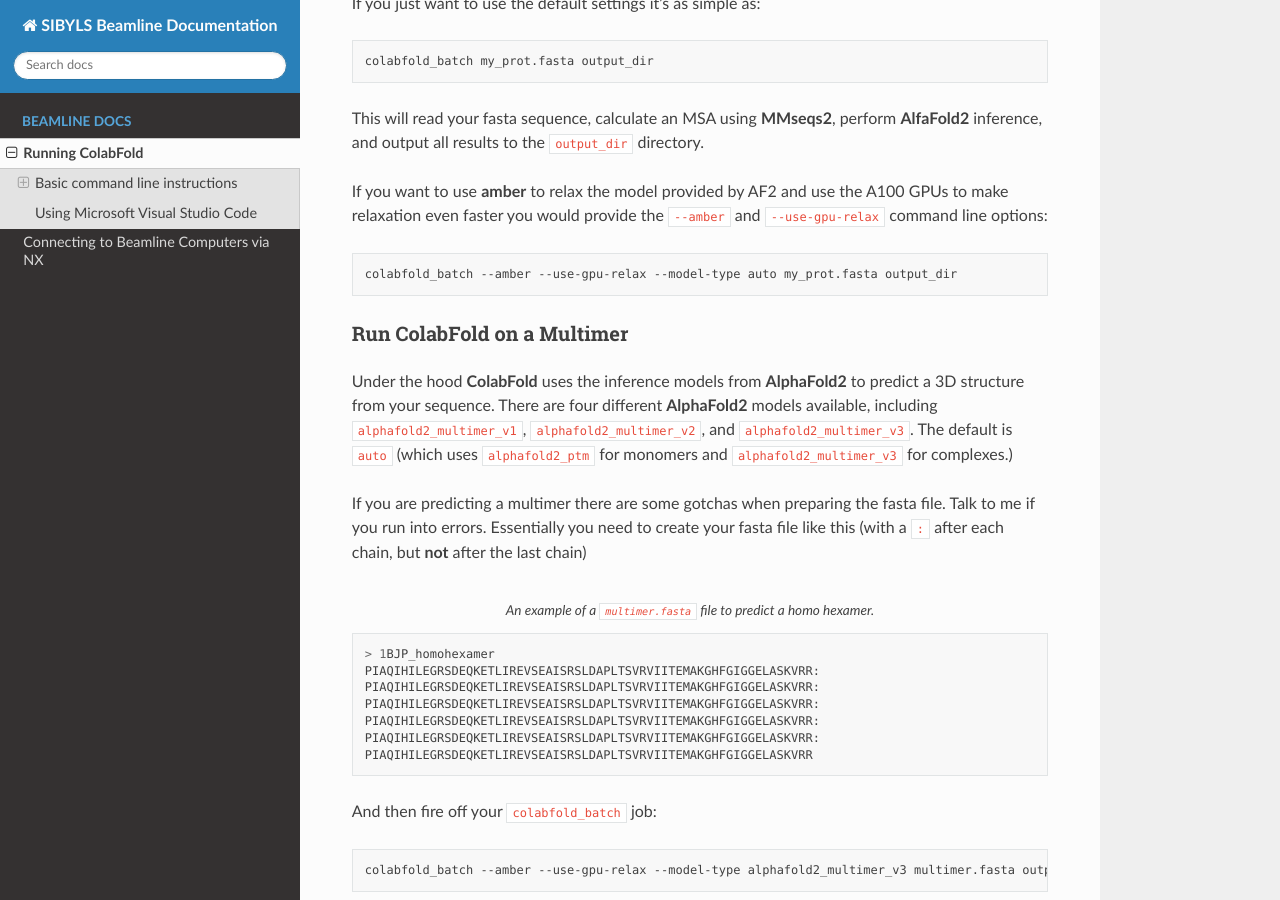
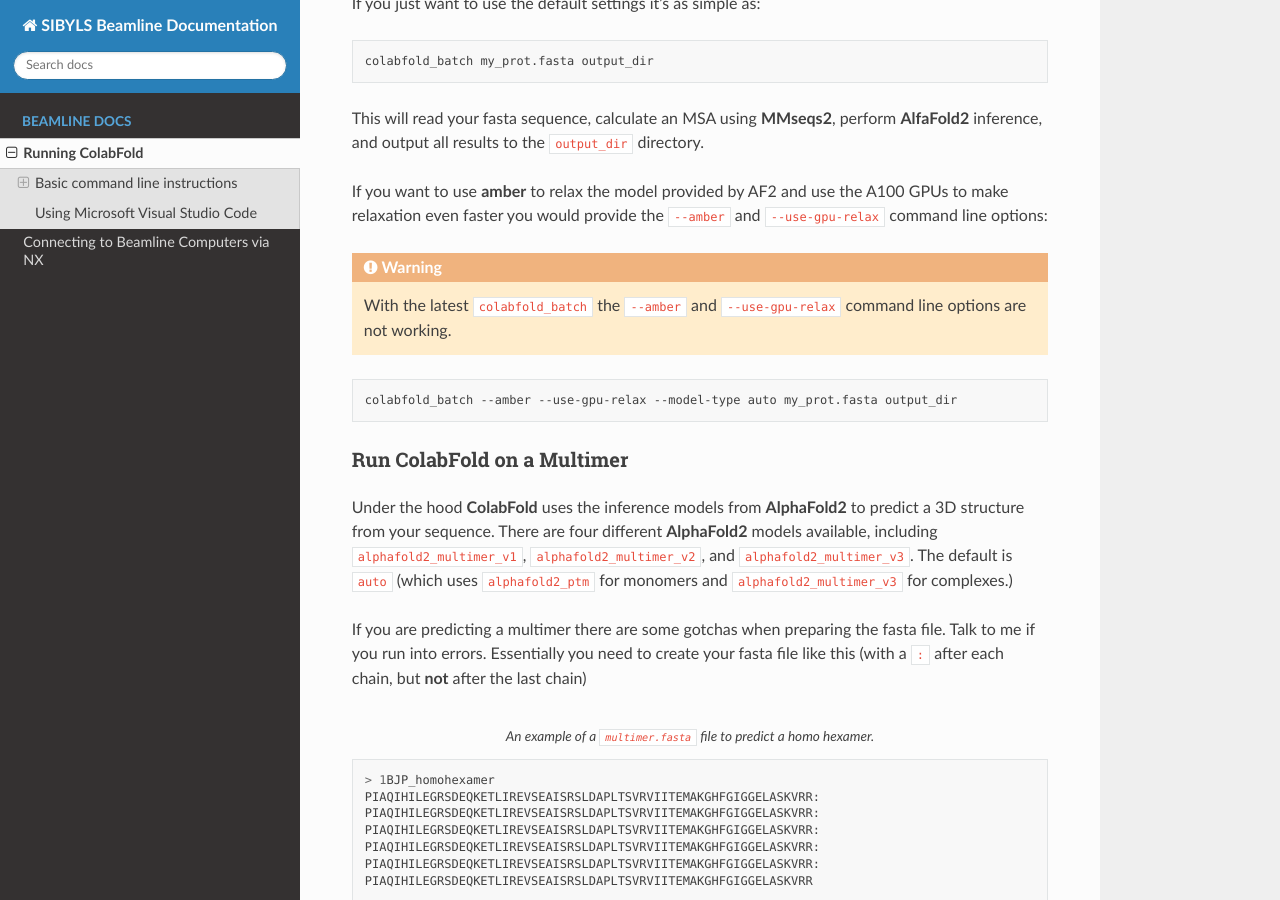
Before and after one commit to bl1231/documentation, a Sphinx documentation site: the page built from docs/source/colabfold.rst, in a window 1280 px wide and 900 px high, scrolled down 2230 px. Built offline with Sphinx 7.4.7 and the Read the Docs theme 2.0.0, drawn with Linux system fonts in a browser that asks for light colours.

Commit message:
add amber warning

```diff
--- a/docs/source/colabfold.rst
+++ b/docs/source/colabfold.rst
@@ -105,6 +105,9 @@ This will read your fasta sequence, calculate an MSA using **MMseqs2**, perform
 
 If you want to use **amber** to relax the model provided by AF2 and use the A100 GPUs to make relaxation even faster you would provide the ``--amber`` and ``--use-gpu-relax`` command line options:
 
+.. warning::
+   With the latest ``colabfold_batch`` the ``--amber`` and ``--use-gpu-relax`` command line options are not working.
+
 .. code-block:: bash
 
    colabfold_batch --amber --use-gpu-relax --model-type auto my_prot.fasta output_dir
```
